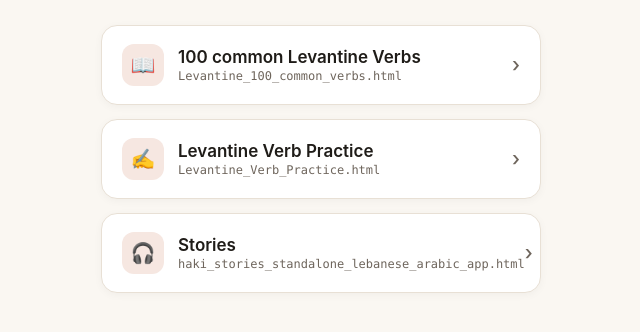
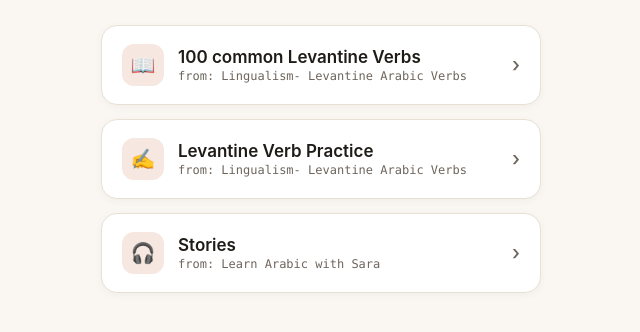
Before and after one commit to dtndelang/arabic_apps, a plain HTML site: page index.html in a window 1280 px wide. Shown: the part 300-632 px from the top of the page, without its empty margins (319-959 px from the left). Drawn offline with Linux system fonts and the light colour scheme.

Commit message:
Update link descriptions to include source information

```diff
--- a/index.html
+++ b/index.html
@@ -151,7 +151,7 @@
           <div class="icon-box" aria-hidden="true">📖</div>
           <div>
             <span class="link-title">100 common Levantine Verbs</span>
-            <span class="link-file">Levantine_100_common_verbs.html</span>
+            <span class="link-file">from: Lingualism- Levantine Arabic Verbs</span>
           </div>
         </div>
         <span class="chevron" aria-hidden="true">›</span>
@@ -163,7 +163,7 @@
           <div class="icon-box" aria-hidden="true">✍️</div>
           <div>
             <span class="link-title">Levantine Verb Practice</span>
-            <span class="link-file">Levantine_Verb_Practice.html</span>
+            <span class="link-file">from: Lingualism- Levantine Arabic Verbs</span>
           </div>
         </div>
         <span class="chevron" aria-hidden="true">›</span>
@@ -175,7 +175,7 @@
           <div class="icon-box" aria-hidden="true">🎧</div>
           <div>
             <span class="link-title">Stories</span>
-            <span class="link-file">haki_stories_standalone_lebanese_arabic_app.html</span>
+            <span class="link-file">from: Learn Arabic with Sara</span>
           </div>
         </div>
         <span class="chevron" aria-hidden="true">›</span>
```
